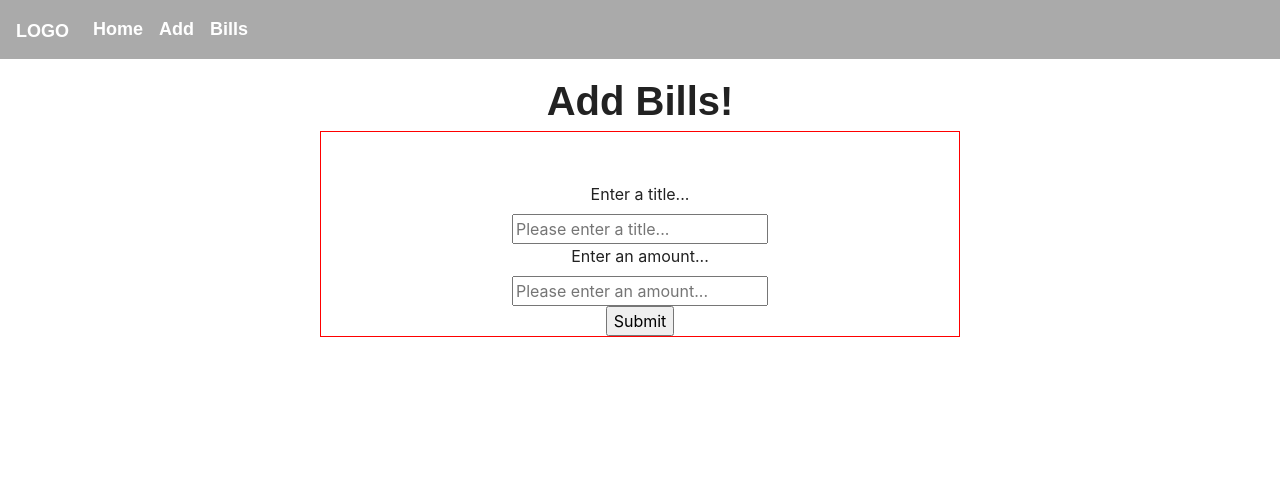
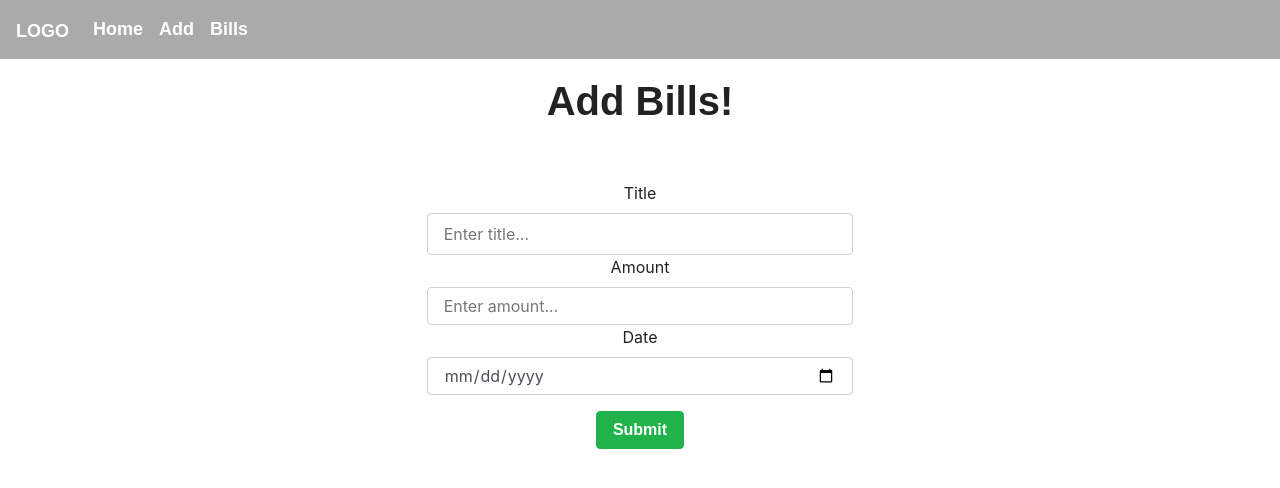
Before and after one commit to ChrisJonathan22/Bill-Tracker, a React (Create React App) app in the folder bill-tracker/: page /add in a window 1280 px wide. Shown: the top 488 px of the page. Built offline with nearby package versions, Linux system fonts and the light colour scheme; a web font is replaced by a local one.

Commit message:
I have added some finishing touches to the add page and I've started working on the server side code.

```diff
--- a/bill-tracker/src/components/Add/add.css
+++ b/bill-tracker/src/components/Add/add.css
@@ -1,18 +1,18 @@
 /* Add bills styles */
 #add h1 {
     padding-top: 20px;
+    padding-bottom: 50px;
 }
 
 /* Form styles */
-#form-holder {
+/* #form-holder {
     border: 1px red solid;
     padding-top: 50px;
     width: 50%;
     margin: 0 auto;
+} */
+
+
+input {
+    margin: 0 auto;
 }
-
-label {
-    /* text-align: center; */
-    display: block;
-    text-align-last: center;
-  }
--- a/bill-tracker/src/components/Add/add.js
+++ b/bill-tracker/src/components/Add/add.js
@@ -12,7 +12,7 @@ class Add extends Component {
                 <section id="add">
                     <h1>Add Bills!</h1>
                 </section>
-                <section id="form-holder">
+                {/* <section id="form-holder">
                     <form method ="POST" action="http://localhost:5000/add" enctype="multipart/form-data">
                         <label for="title" class="label">Enter a title...</label>
                         <input type="text" name="title" class="fields" placeholder="Please enter a title..." autocomplete="off" required/>
@@ -20,9 +20,27 @@ class Add extends Component {
                         <label for="amount" class="label">Enter an amount...</label>
                         <input type="text" name="amount" class="fields" placeholder="Please enter an amount..." autocomplete="off" required/>
                         <br/>
+                        <label for="date" class="label">Pick a date...</label>
+                        <input type="date" name="date" class="fields" placeholder="Please pick a date..."/>
+                        <br/>
                         <input type="submit" value="Submit" id="button"></input>
                     </form>
-                </section>
+                </section> */}
+                <form>
+                    <fieldset>
+                <div class="form-group">
+                    <label for="title">Title</label>
+                    <input type="text" class="form-control col-sm-4" id="title" aria-describedby="title" autoComplete="off" placeholder="Enter title..."/>
+
+                    <label for="amount">Amount</label>
+                    <input type="number" class="form-control col-sm-4" id="amount" aria-describedby="amount" placeholder="Enter amount..."/>
+
+                    <label for="date">Date</label>
+                    <input type="date" class="form-control col-sm-4" id="date" aria-describedby="date" placeholder="Pick date..."/>
+                </div>
+                <button type="submit" class="btn btn-success">Submit</button>
+                </fieldset>
+                </form>
             </div>
         );
     }
```
Also changed, not shown: 1 other file (tests, documents, lock files or other folders).
